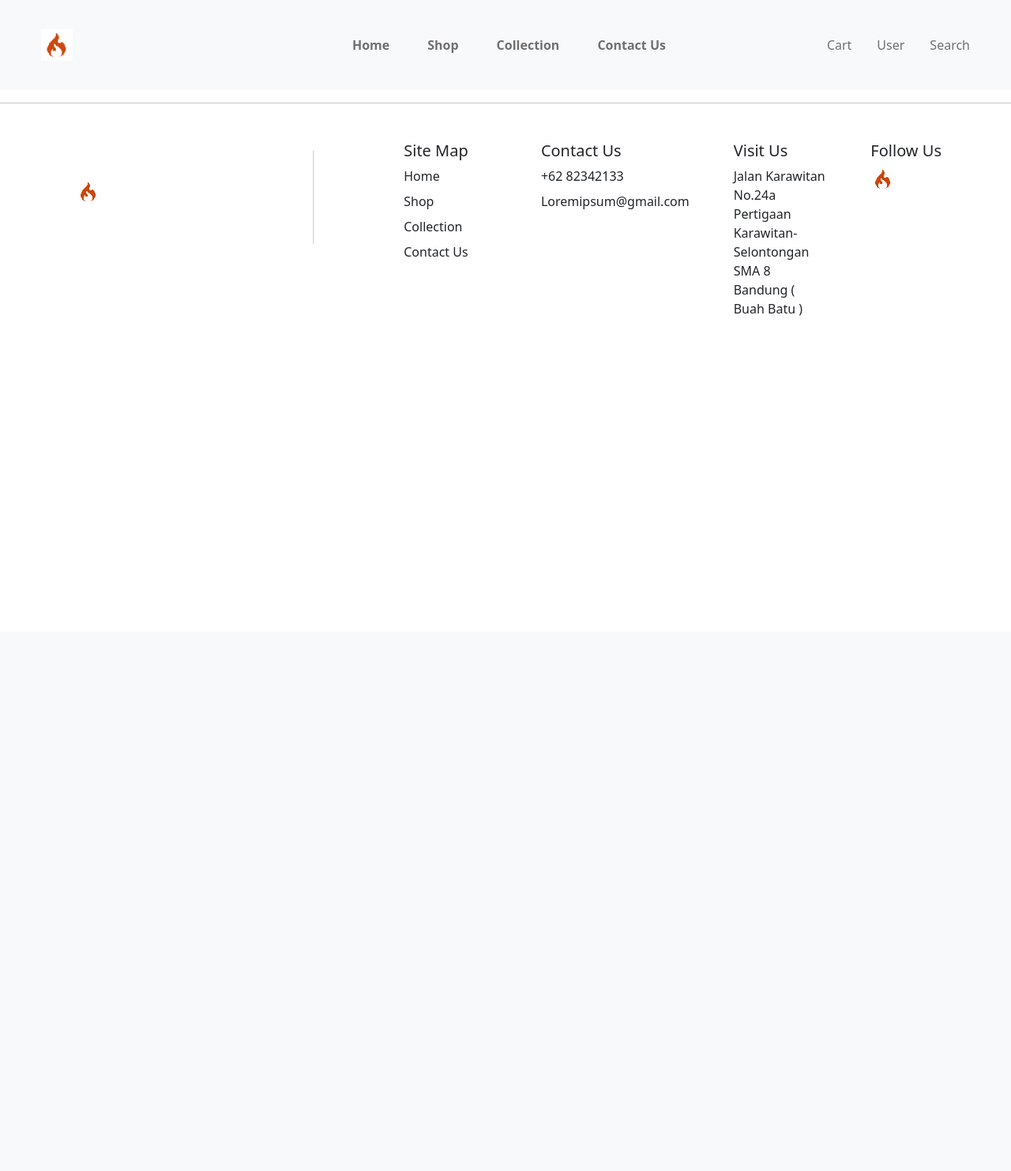
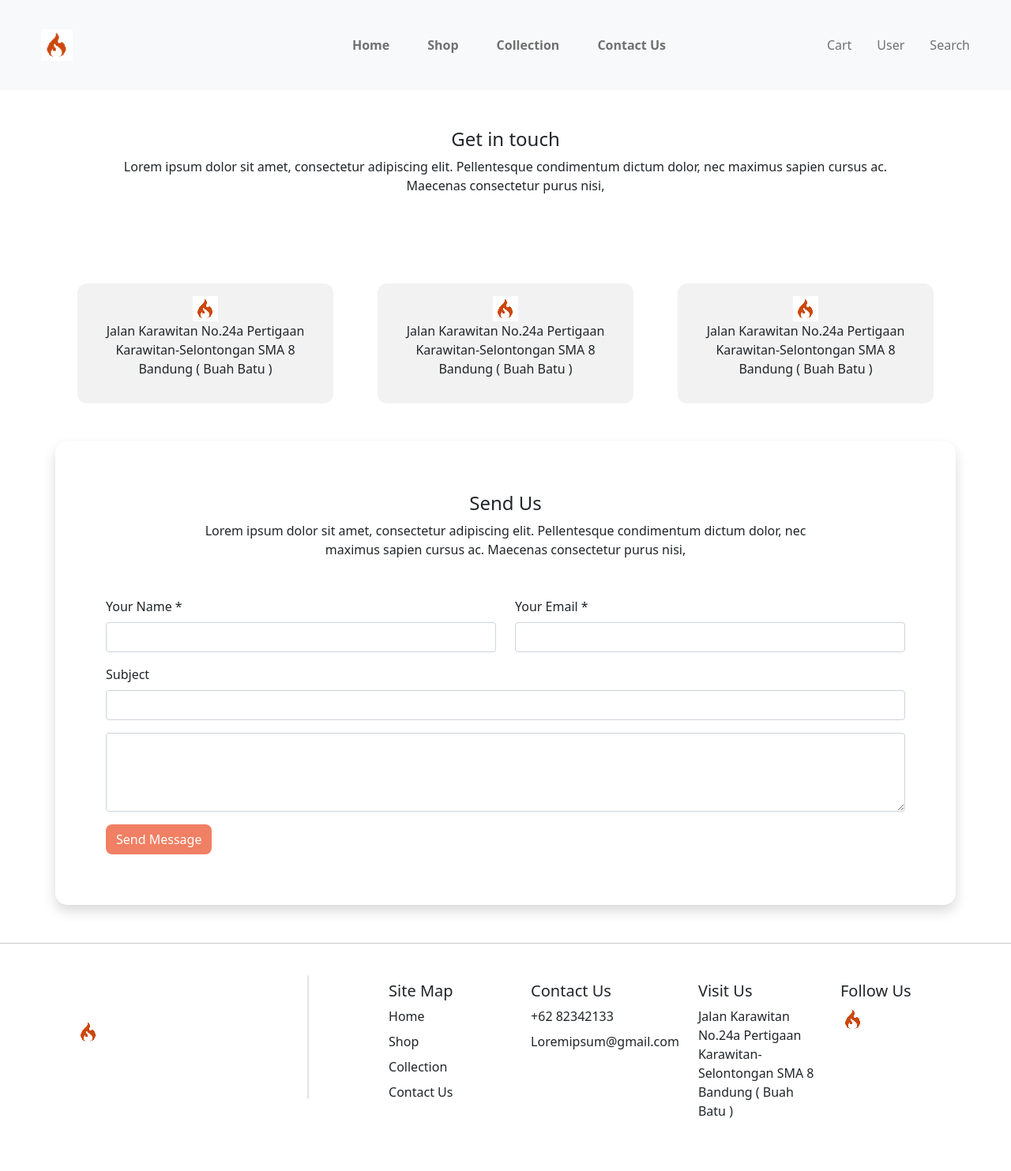
Before and after one commit to teguhary/ci4, a CodeIgniter 4 app: template app/Views/contact-us/contact-us.php in a window 1280 px wide. Shown: the whole page at 79% size. Before the commit the page ends 400 px from the top, so only its background shows below. Run offline with PHP 8.4 and a stand-in for CodeIgniter, Linux system fonts and the light colour scheme; the template is opened without the code that fills it, so the values that code supplies are empty; some libraries are stand-ins or nearby versions.

Commit message:
add contact us

```diff
--- /dev/null
+++ b/app/Views/contact-us/aboutUs.php
@@ -0,0 +1,10 @@
+<div class="container d-flex justify-content-center">
+    <ol class="list-unstyled m-5">
+        <li class="text-center">
+            <h4>Get in touch</h4>
+        </li>
+        <li class="text-center">
+            <p>Lorem ipsum dolor sit amet, consectetur adipiscing elit. Pellentesque condimentum dictum dolor, nec maximus sapien cursus ac. Maecenas consectetur purus nisi,</p>
+        </li>
+    </ol>
+</div>
--- a/app/Views/contact-us/contact-us.php
+++ b/app/Views/contact-us/contact-us.php
@@ -2,5 +2,10 @@
 
 <?= $this->section('content'); ?>
 
+<?= $this->include('contact-us/aboutUs');  ?>
+
+<?= $this->include('contact-us/info');  ?>
+
+<?= $this->include('contact-us/sendUs');  ?>
 
 <?= $this->endSection(); ?>
--- /dev/null
+++ b/app/Views/contact-us/info.php
@@ -0,0 +1,34 @@
+<div class="container d-flex justify-content-center">
+    <div class="row my-5">
+        <div class="col mx-3">
+            <div class="card text-center border-0" style="background-color: #F2F2F2; border-radius: 12px;">
+                <div class="card-body">
+                    <img src="img/favicon.ico">
+                    <p>
+                        Jalan Karawitan No.24a Pertigaan Karawitan-Selontongan SMA 8 Bandung ( Buah Batu )
+                    </p>
+                </div>
+            </div>
+        </div>
+        <div class="col mx-3">
+            <div class="card text-center border-0" style="background-color: #F2F2F2; border-radius: 12px;">
+                <div class="card-body">
+                    <img src="img/favicon.ico">
+                    <p>
+                        Jalan Karawitan No.24a Pertigaan Karawitan-Selontongan SMA 8 Bandung ( Buah Batu )
+                    </p>
+                </div>
+            </div>
+        </div>
+        <div class="col mx-3">
+            <div class="card text-center border-0" style="background-color: #F2F2F2; border-radius: 12px;">
+                <div class="card-body">
+                    <img src="img/favicon.ico">
+                    <p>
+                        Jalan Karawitan No.24a Pertigaan Karawitan-Selontongan SMA 8 Bandung ( Buah Batu )
+                    </p>
+                </div>
+            </div>
+        </div>
+    </div>
+</div>
--- /dev/null
+++ b/app/Views/contact-us/sendUs.php
@@ -0,0 +1,30 @@
+<div class="container shadow p-3 mb-5 bg-body" style="border-radius: 15px;">
+    <ol class="list-unstyled m-5">
+        <li class="text-center">
+            <h4>Send Us</h4>
+        </li>
+        <li class="text-center px-5 mx-5">
+            <p>Lorem ipsum dolor sit amet, consectetur adipiscing elit. Pellentesque condimentum dictum dolor, nec maximus sapien cursus ac. Maecenas consectetur purus nisi,</p>
+        </li>
+    </ol>
+    <form class="m-5" role="form">
+        <div class="row">
+            <div class="col mb-3">
+                <label for="inputName1" class="form-label">Your Name *</label>
+                <input type="text" class="form-control" id="inputName1">
+            </div>
+            <div class="col mb-3">
+                <label for="inputEmail1" class="form-label">Your Email *</label>
+                <input type="email" class="form-control" id="inputEmail1">
+            </div>
+        </div>
+        <div class="mb-3">
+            <label for="inputSubject1" class="form-label">Subject</label>
+            <input type="text" class="form-control" id="inputSubject1">
+        </div>
+        <div class="mb-3">
+            <textarea class="form-control" placeholder= "" id="floatingTextarea2" style="height: 100px"></textarea>
+        </div>
+        <button type="submit" class="btn" style="border-radius: 8px; background-color: #F07F63; color: white;">Send Message</button>
+    </form>
+</div>
--- a/app/Views/layout/footer.php
+++ b/app/Views/layout/footer.php
@@ -4,7 +4,7 @@
         <img src="img/favicon.ico">
     </div>
     <div class="col">
-        <ol style="list-style: none;">
+        <ol class="list-unstyled"">
             <li class="mt-5">
                 <hr style="transform: rotate(90deg); margin-top: 70px;">
             </li>
@@ -12,7 +12,7 @@
 
     </div>
     <div class="col">
-        <ol style="list-style: none;">
+        <ol class="list-unstyled"">
             <li class="mb-2">
                 <h5>Site Map</h5>
             </li>
@@ -23,7 +23,7 @@
         </ol>
     </div>
     <div class="col">
-        <ol style="list-style: none;">
+        <ol class="list-unstyled"">
             <li class="mb-2">
                 <h5>Contact Us</h5>
             </li>
@@ -32,7 +32,7 @@
         </ol>
     </div>
     <div class="col">
-        <ol style="list-style: none;">
+        <ol class="list-unstyled"">
             <li class="mb-2">
                 <h5>Visit Us</h5>
             </li>
@@ -41,7 +41,7 @@
         </ol>
     </div>
     <div class="col">
-        <ol style="list-style: none;">
+        <ol class="list-unstyled"">
             <li class="mb-2">
                 <h5>Follow Us</h5>
             </li>
```
